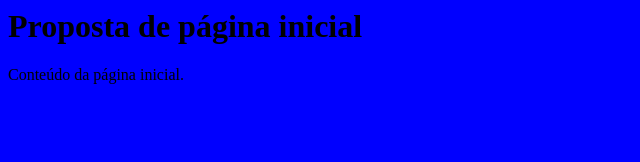
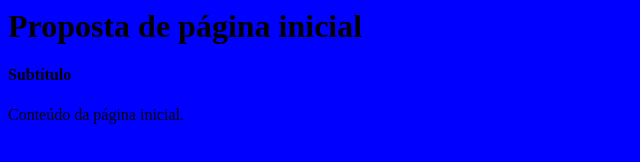
Before and after one commit to giuliana-bezerra/curso-git, a plain HTML site: page index.html in a window 1280 px wide. Shown: the whole page, without its empty margins (0-640 px from the left). Drawn offline with Linux system fonts and the light colour scheme.

Commit message:
Adicionando subtítulo.

```diff
--- a/index.html
+++ b/index.html
@@ -5,9 +5,10 @@
 
 	<body>
 		<h1>Proposta de página inicial</h1>
-
+		<h4>Subtítulo</h4>
 		<p>
 			Conteúdo da página inicial.
 		</p>
+
 	</body>
 </html>
```
